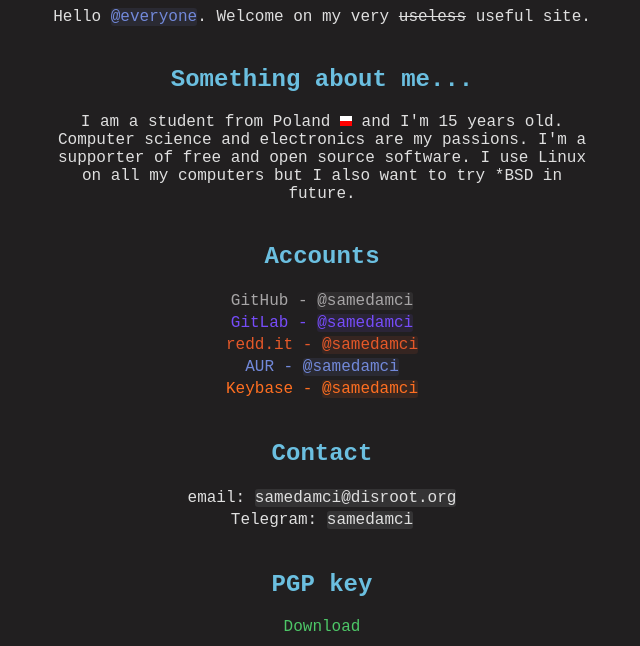
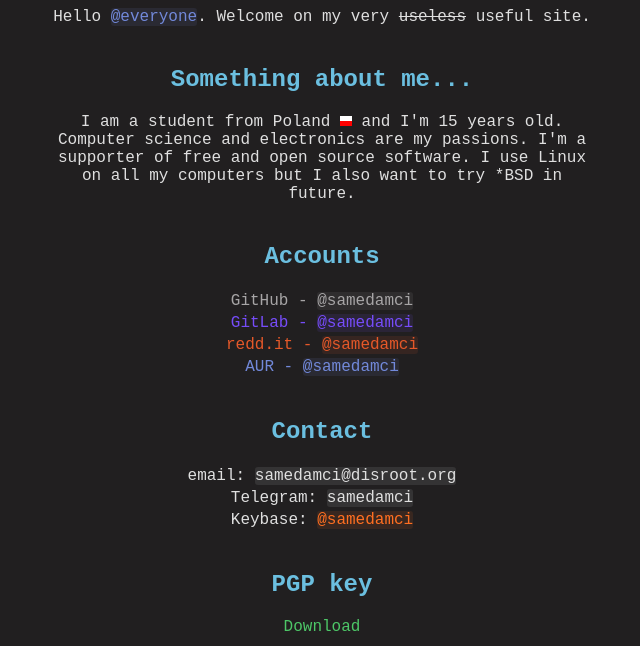
Before and after one commit to samedamci/personal_page, a website: page index.html in a window 1280 px wide. Shown: the part 120-766 px from the top of the page, without its empty margins (318-958 px from the left). Drawn offline with nearby package versions, Linux system fonts and the light colour scheme; files that its build step writes are made by us from their sources.

Commit message:
Move Keybase account from 'Accounts' to 'Contact'

```diff
--- a/index.html
+++ b/index.html
@@ -38,17 +38,17 @@
           <a class="dc" href="https://aur.archlinux.org/packages/?K=samedamci&SeB=m">
             @samedamci</a>
         </li>
-        <li class="keybase">
-          Keybase -
-          <a class="dc" href="https://keybase.io/samedamci">
-            @samedamci</a>
-        </li>
       </ul>
 
       <h2>Contact</h2>
       <ul>
         <li>email: <p class="dc">samedamci@disroot.org</p></li>
         <li>Telegram: <p class="dc">samedamci</p></li>
+        <li class="keybase">
+          Keybase:
+          <a class="dc" href="https://keybase.io/samedamci">
+            @samedamci</a>
+        </li>
       </ul>
 
       <h2>PGP key</h2>
--- a/src/styles/index.scss
+++ b/src/styles/index.scss
@@ -101,12 +101,9 @@
       background: rgba(114, 137, 218, .1);
     }
 
-    .keybase, .keybase a {
-      color: rgb(255, 111, 33);
-    }
-
     .keybase a {
       background: rgba(255, 111, 33, 0.1);
+      color: rgb(255, 111, 33);
     }
 
     a:hover {
```
